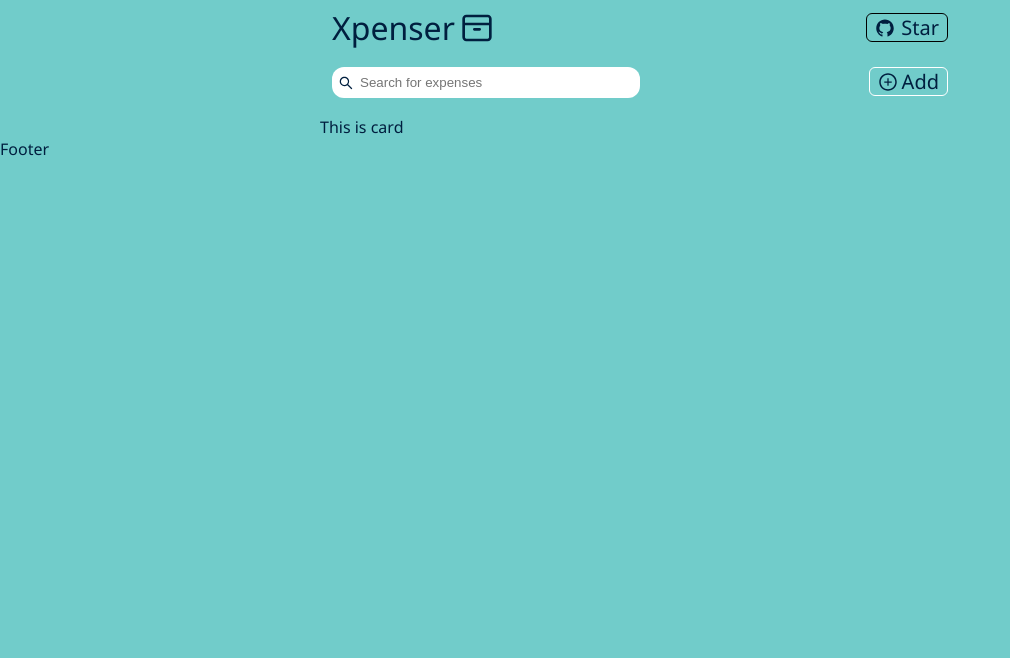
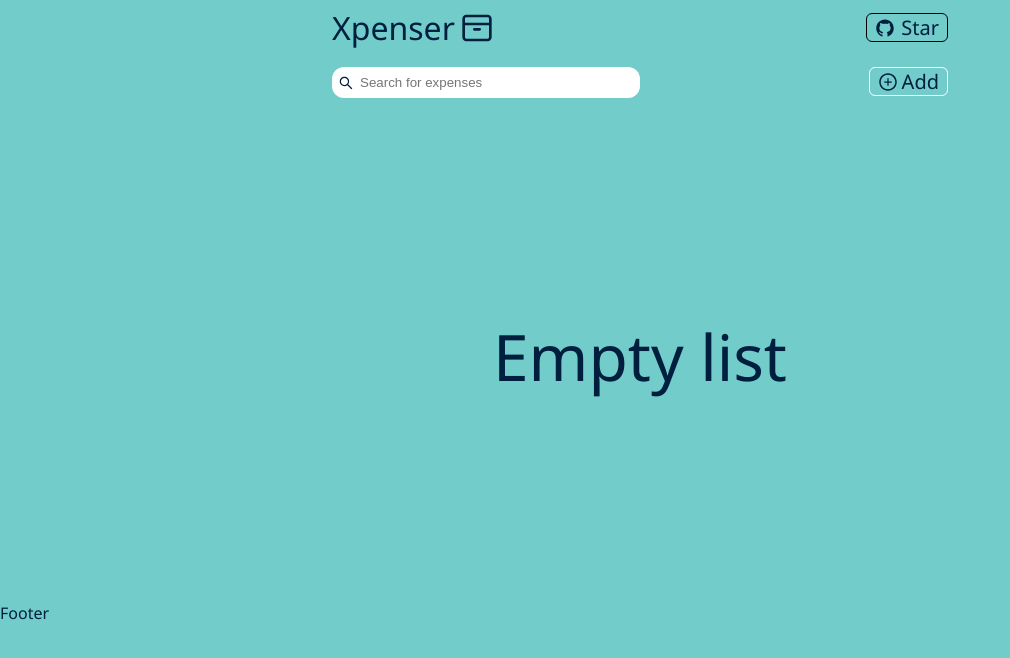
Before and after one commit to SAIKUMAR124/expense-tracker, a React (Create React App) app: page / in a window 1280 px wide. Shown: the top 658 px of the page, without its empty margins (0-1010 px from the left). Built offline with nearby package versions, Linux system fonts and the light colour scheme.

Commit message:
Added Card items

```diff
--- a/package.json
+++ b/package.json
@@ -6,6 +6,7 @@
     "@testing-library/jest-dom": "^5.11.4",
     "@testing-library/react": "^11.1.0",
     "@testing-library/user-event": "^12.1.10",
+    "moment": "^2.29.1",
     "react": "^17.0.2",
     "react-dom": "^17.0.2",
     "react-icons": "^4.3.1",
--- /dev/null
+++ b/src/components/expense-list/Card.css
@@ -0,0 +1,65 @@
+.card{
+    background-color: white;
+    padding: 12px;
+    margin: 2px 0;
+    display: flex;
+    justify-content: space-between;
+    align-items: center;
+}
+
+.card-right{
+    display: flex;
+    flex-direction: column-reverse;
+    align-items: flex-end;
+}
+
+.card-info{
+    display: flex;
+    flex: 1;
+    flex-direction: column;
+    margin-left: 12px;
+}
+
+.card-title{
+    font-size: 20px;
+}
+
+.card-time{
+    color: grey;
+    font-size: 12px;
+}
+
+.card-amount{
+    font-size: 20px;
+    font-weight: 500;
+}
+
+.delete-icon {
+    font-size: 16px;
+}
+
+.card-image-container i{
+    font-size: 30px;
+}
+
+@media only screen and (max-width: 1024px){
+    .card-title{
+        font-size: 18px;
+    }
+    .card-amount{
+        font-size: 18px;
+    }
+    .card-time{
+        font-size: 10px;
+    }
+}
+
+@media only screen and (max-width: 512px){
+    .card-title{
+        font-size: 16px;
+    }
+    .card-amount{
+        font-size: 16px;
+    }
+
+}
--- a/src/components/expense-list/Card.js
+++ b/src/components/expense-list/Card.js
@@ -1,9 +1,28 @@
-import React from 'react'
+import moment from 'moment';
+import React from 'react';
+import {BsTrash} from 'react-icons/bs';
+import './Card.css';
 
 const Card = ({item}) => {
+    const time = moment(item.createdAt).fromNow();
+
     return (
-        <div>
-            This is card
+        <div className='card' style={{borderRight: `6px solid ${item.category.color}` }}>
+            <div className='card-image-container'>
+                <i>{item.category.icon}</i>
+            </div>
+            <div className='card-info'>
+                <label className='card-title'>{item.title}</label>
+                <label className='card-time'>{time}</label>
+            </div>
+            <div className='card-right'>
+                <div>
+                    <label className='card-amount'>₹ {item.amount}</label>
+                </div>
+                <div className='delete-icon'>
+                    <i><BsTrash/></i>
+                </div>
+            </div>
         </div>
     )
 }
--- a/src/components/expense-list/ExpenseList.css
+++ b/src/components/expense-list/ExpenseList.css
@@ -0,0 +1,15 @@
+.expense-list{
+    margin: 6px 12px;
+    display: flex;
+    flex-direction: column;
+    flex: 1;
+    min-height: 60vh;
+}
+
+.empty-list{
+    display: grid;
+    align-content: center;
+    text-align: center;
+    font-size: 4rem;
+    min-height: 60vh;
+}
--- a/src/components/expense-list/index.js
+++ b/src/components/expense-list/index.js
@@ -1,20 +1,22 @@
-import React from 'react';
-import Card from './Card';
-import './ExpenseList.css';
+import React from "react";
+import { useSelector } from "react-redux";
+import Card from "./Card";
+import "./ExpenseList.css";
 
 const ExpenseList = () => {
-    const list = [{
-        title: "Made a purchase",
-        logo: 'smfbvjet',
-        createdAt: Date.now(),
-        amount: 1324,
-    }]
+  const { expenseList: list } = useSelector((state) => state.expenses);
+  console.log(list);
+  return (
+    <div className="expense-list">
+      {list.length ? (
+        list.map((item) => <Card item={item} />)
+      ) : (
+        <div className="empty-list">
+          <div>Empty list</div>
+        </div>
+      )}
+    </div>
+  );
+};
 
-    return (
-        <div>
-            {list.length ? list.map((item)=> <Card item={item} />) :  null}
-        </div>
-    )
-}
-
-export default ExpenseList
+export default ExpenseList;
```
Also changed, not shown: 2 other files (tests, documents, lock files or other folders).
